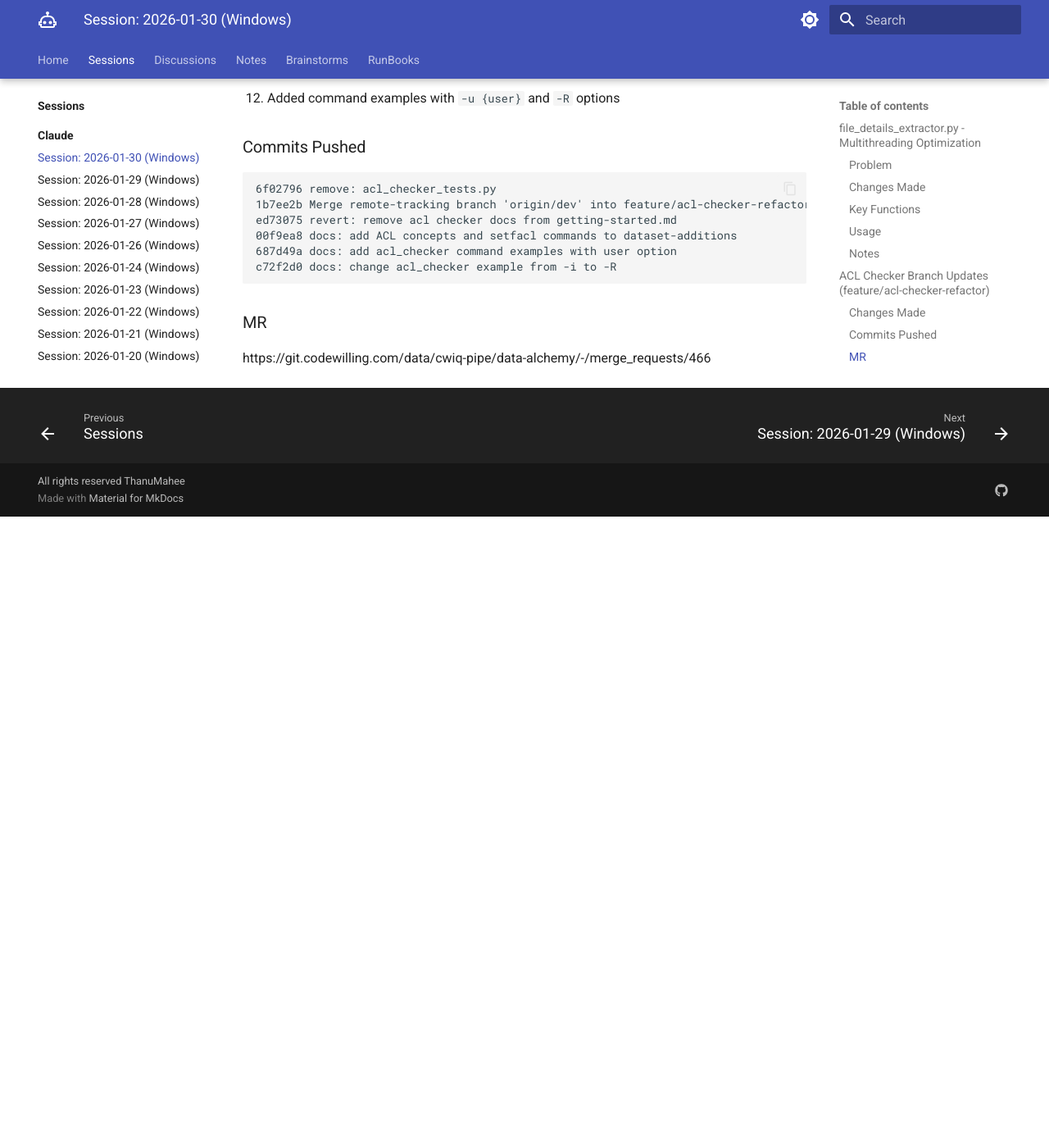
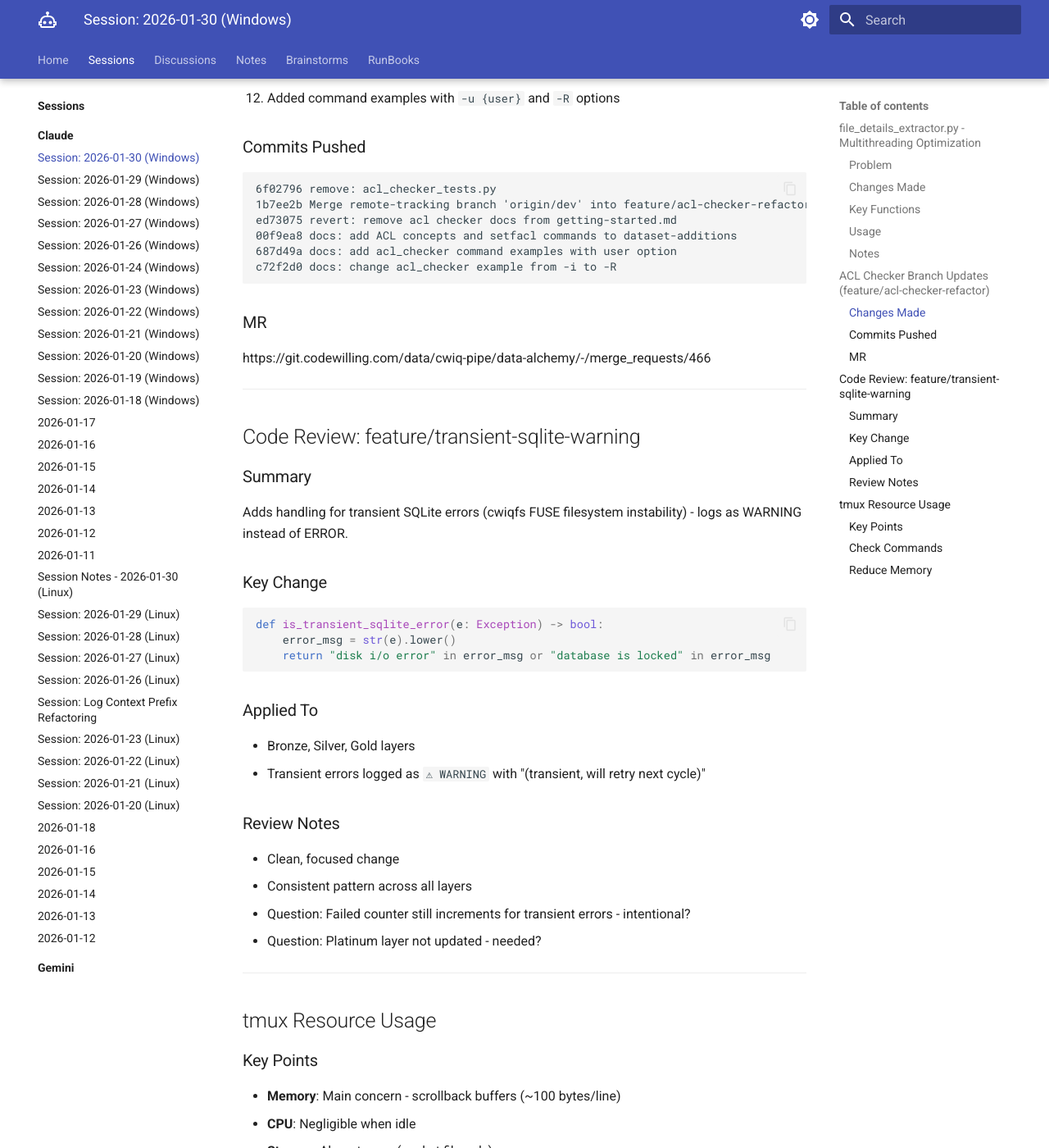
Before and after one commit to ThanuMahee12/AgentContext, an MkDocs documentation site: the page built from docs/sessions/claude/w-2026-01-30.md, in a window 1280 px wide and 1400 px high, scrolled down 1852 px. Shown: the whole window at 82% size. Built offline with MkDocs 1.6.1 and Material for MkDocs 9.7.7, drawn with Linux system fonts in a browser that asks for light colours; before the commit the page ends 2482 px from its top, so only the background shows below that; some of the changed text lies outside the part shown.

Commit message:
session: add transient-sqlite review and tmux usage

````diff
--- a/docs/sessions/claude/w-2026-01-30.md
+++ b/docs/sessions/claude/w-2026-01-30.md
@@ -79,3 +79,60 @@ c72f2d0 docs: change acl_checker example from -i to -R
 
 ### MR
 https://git.codewilling.com/data/cwiq-pipe/data-alchemy/-/merge_requests/466
+
+---
+
+## Code Review: feature/transient-sqlite-warning
+
+### Summary
+Adds handling for transient SQLite errors (cwiqfs FUSE filesystem instability) - logs as WARNING instead of ERROR.
+
+### Key Change
+```python
+def is_transient_sqlite_error(e: Exception) -> bool:
+    error_msg = str(e).lower()
+    return "disk i/o error" in error_msg or "database is locked" in error_msg
+```
+
+### Applied To
+- Bronze, Silver, Gold layers
+- Transient errors logged as `⚠ WARNING` with "(transient, will retry next cycle)"
+
+### Review Notes
+- Clean, focused change
+- Consistent pattern across all layers
+- Question: Failed counter still increments for transient errors - intentional?
+- Question: Platinum layer not updated - needed?
+
+---
+
+## tmux Resource Usage
+
+### Key Points
+- **Memory**: Main concern - scrollback buffers (~100 bytes/line)
+- **CPU**: Negligible when idle
+- **Storage**: Almost none (socket file only)
+
+### Check Commands
+```bash
+# Find tmux processes
+ps aux | grep tmux
+
+# Get memory
+ps aux | grep tmux | grep -v grep | awk '{print $6/1024 "MB", $11}'
+
+# From inside tmux session
+ps -o rss= -p $(tmux display -p '#{pid}') | awk '{print $1/1024 "MB"}'
+
+# Session info
+tmux ls
+```
+
+### Reduce Memory
+```bash
+# Clear scrollback
+tmux clear-history
+
+# In ~/.tmux.conf
+set -g history-limit 1000
+```
````
